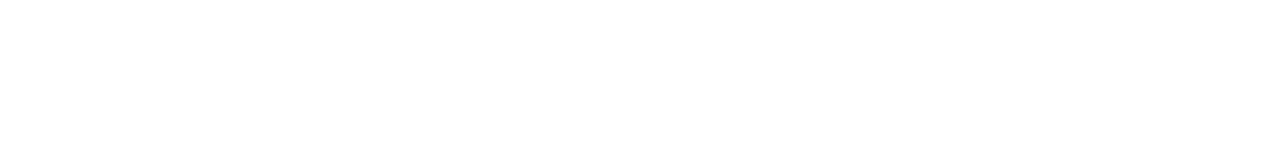
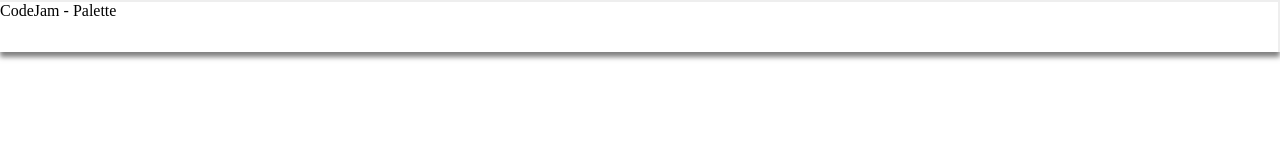
Before and after one commit to serezhishe/palette, a website: page palette/index.html in a window 1280 px wide. Drawn offline with Linux system fonts and the light colour scheme.

Commit message:
feat: add header

```diff
--- a/palette/index.html
+++ b/palette/index.html
@@ -8,6 +8,8 @@
   <link rel="stylesheet" href="./src/style.css" type="text/css">
 </head>
 <body>
+  <header>CodeJam - Palette</header>
+  </main>
   <script src="./src/index.js"></script>
 </body>
 </html>
--- a/palette/src/style.css
+++ b/palette/src/style.css
@@ -0,0 +1,16 @@
+* {
+  margin: 0;
+  padding: 0;
+}
+body {
+  width: 100vw;
+  height: 100vh;
+}
+
+header {
+  width: calc(100% - 2px);
+  height: 50px;
+  box-shadow: 0px 5px 5px 0px rgba(0,0,0,0.5);
+  border-right: 2px solid #eee;
+  border-top: 2px solid #eee;
+}
```
